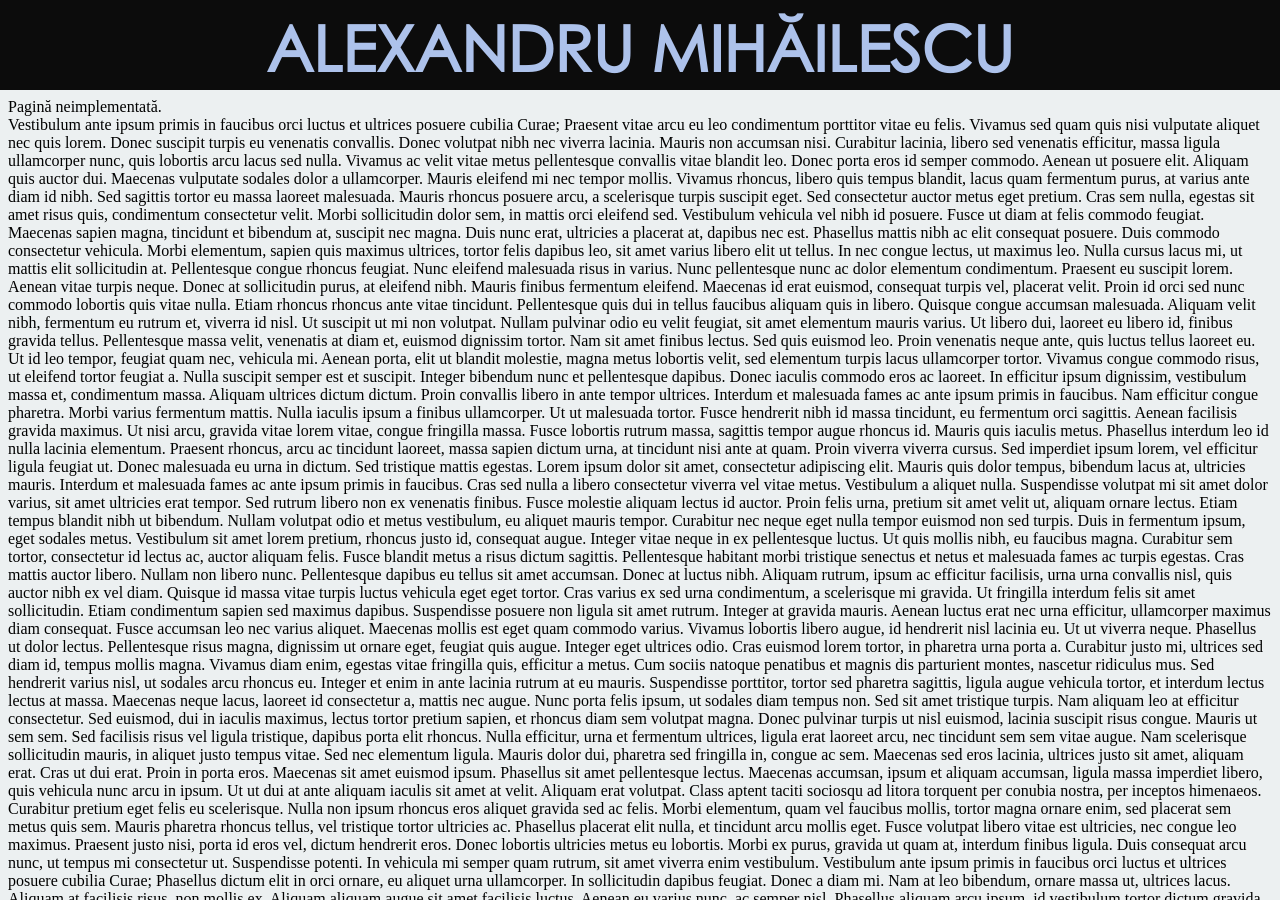
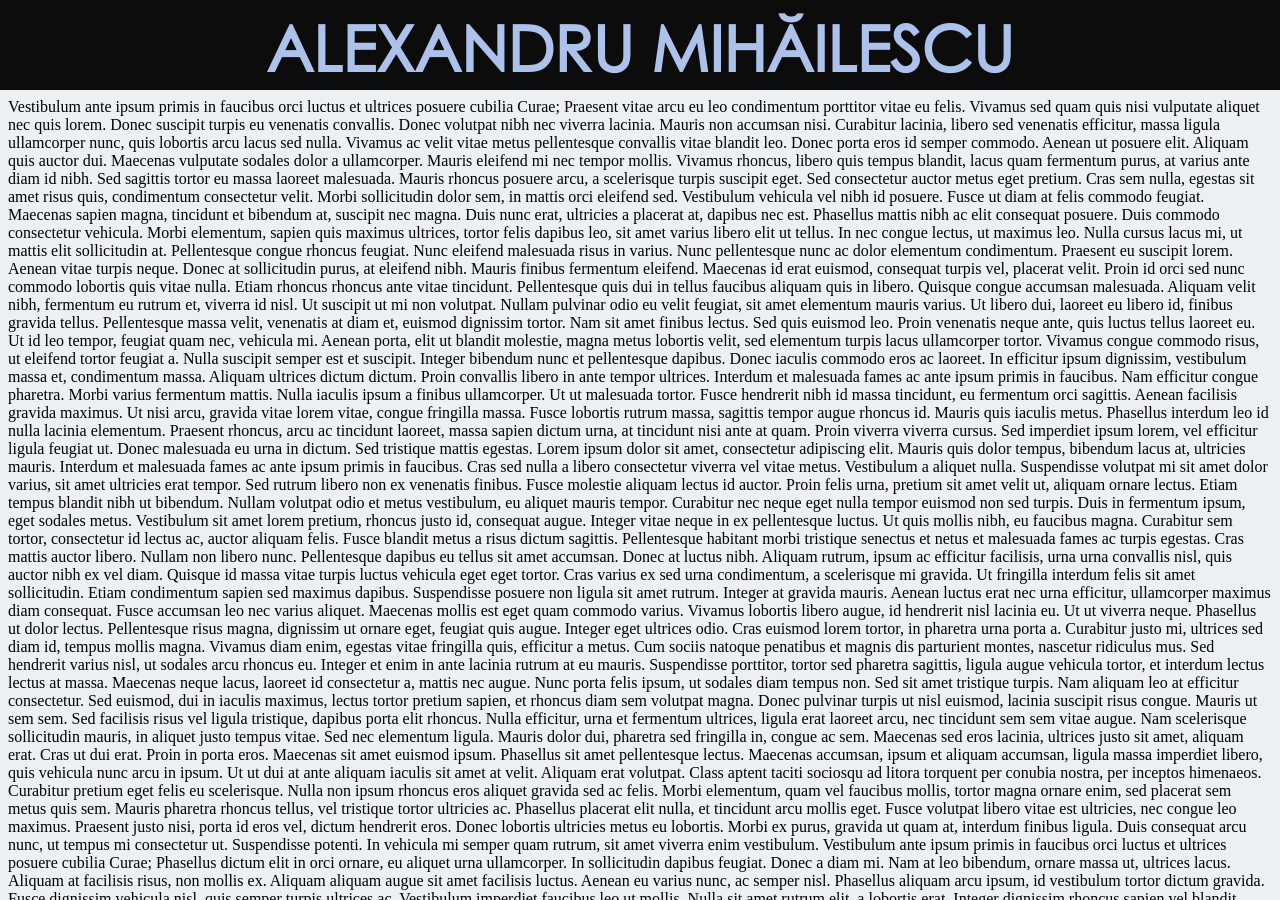
Before and after one commit to AlexandruMihailescu/alexandrumihailescu.github.com, a Jekyll site: the page built from index.html, in a window 1280 px wide and 900 px high. Built offline with Jekyll 4.4.1, drawn with Linux system fonts in a browser that asks for light colours; nearby versions of some CDN libraries; Markdown is read by kramdown in place of the engine named in the settings.

Commit message:
removed testing statements

```diff
--- a/_includes/footer.html
+++ b/_includes/footer.html
@@ -1,8 +1,5 @@
 {% capture lvl %}{{ page.url | append:'index.html' | split:'/' | size }}{% endcapture %}
 {% capture relative %}{% for i in (3..lvl) %}../{% endfor %}{% endcapture %}
-   <div>
-      Footer loaded!
-    </div>
   <script src="http://ajax.googleapis.com/ajax/libs/jquery/2.0.3/jquery.min.js"></script>
   <script src="{{ site.url }}/js/preventscroll.js"></script>
   <script src="{{ site.url }}/js/navbar.js"></script>
--- a/_includes/header.html
+++ b/_includes/header.html
@@ -84,6 +84,3 @@
         </ul>
       </div>
     </nav>
-    <div>
-      Pagină neimplementată.
-    </div>
--- a/_layouts/post.html
+++ b/_layouts/post.html
@@ -4,7 +4,7 @@
   <div id="content">
     {{ content }}
 
-    <a href="http://twitter.com/share?url={{ site.url }}{{ page.url }}&text={{ page.title }}:&via=AlexandruMih_" data-icon="t" class="icon twitter_button" title="Share this article on Twitter" target="_blank"><b></b></a>
+    <a href="http://twitter.com/share?url={{ site.url }}{{ page.url }}&text={{ page.title }}:&via=AlexandruMih_" data-icon="t" class="icon twitter_button" title="Share this article on Twitter" target="_blank">Share on Twitter</a>
   </div>
 
 {% include footer.html %}
```
